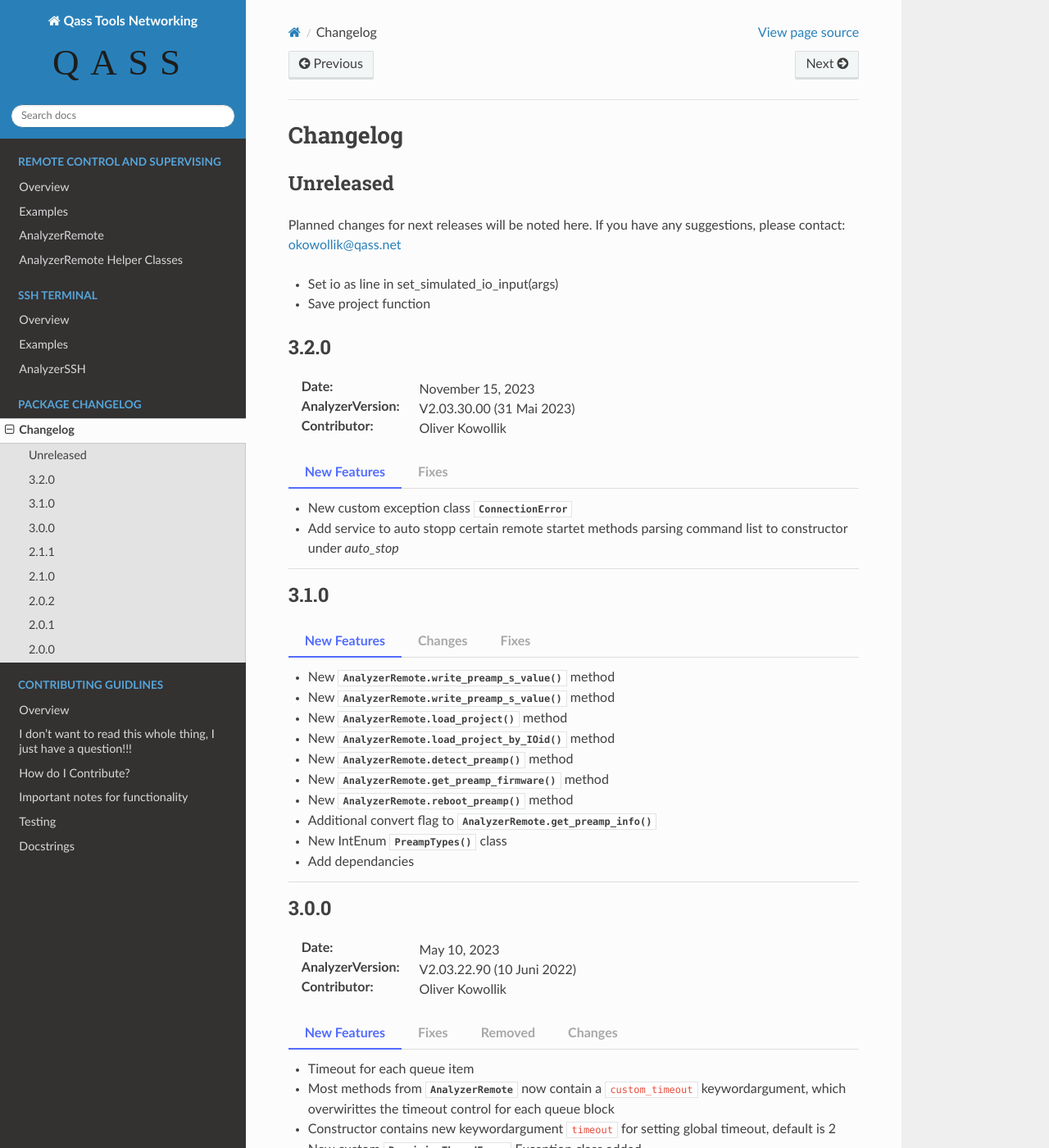
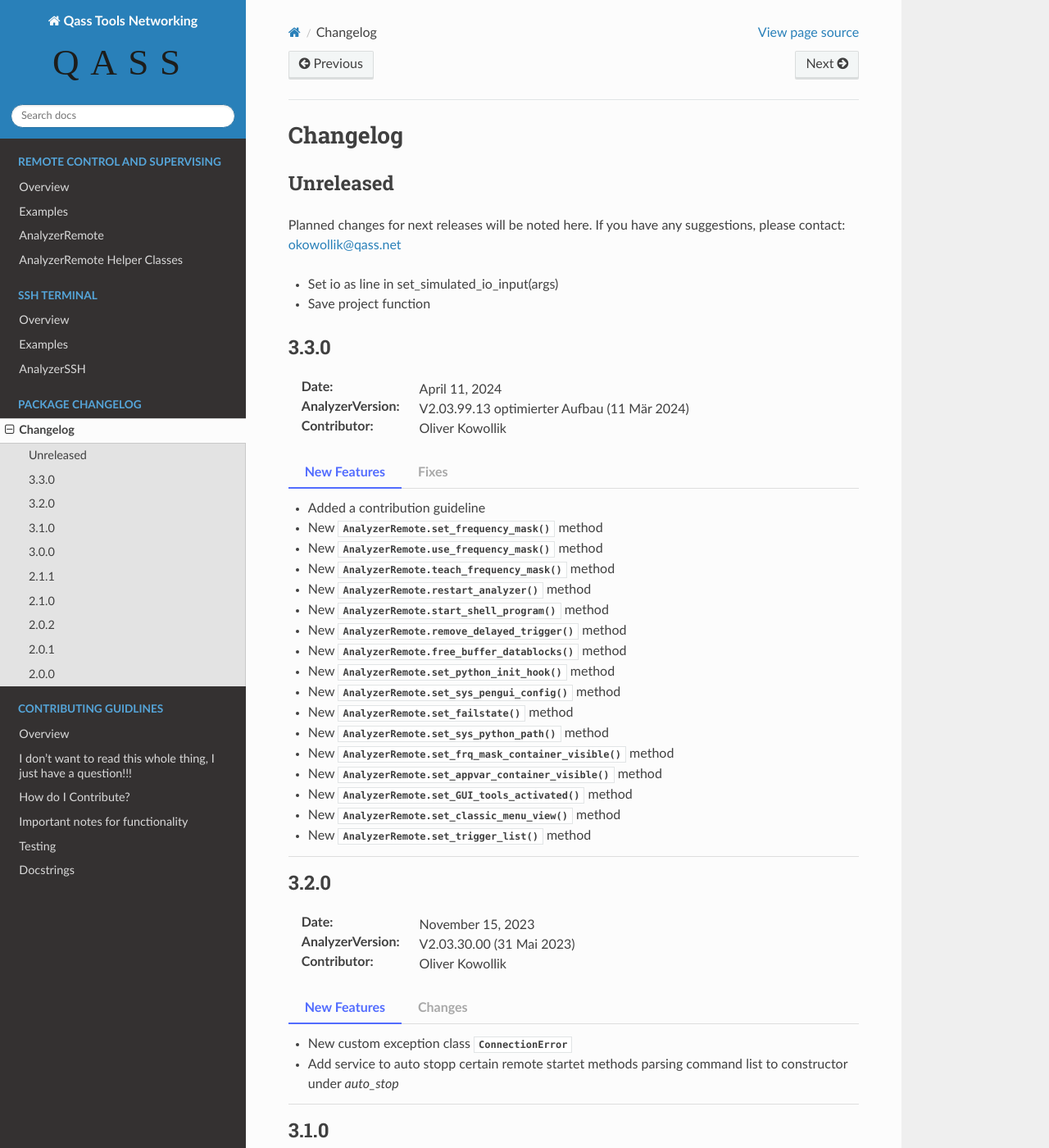
Before and after one commit to QASS/qass-tools-networking, a Sphinx documentation site: the page built from docs/source/changelog.rst, in a window 1280 px wide and 1400 px high. Shown: the whole window at 82% size. Built offline with Sphinx 7.4.7 and the Read the Docs theme 2.0.0, drawn with Linux system fonts in a browser that asks for light colours.

Commit message:
update chnagelog

```diff
--- a/docs/source/changelog.rst
+++ b/docs/source/changelog.rst
@@ -10,6 +10,43 @@
 
 - Set io as line in set_simulated_io_input(args)
 - Save project function
+
+3.3.0
+=====
+:Date: April 11, 2024
+
+:AnalyzerVersion: V2.03.99.13 optimierter Aufbau (11 Mär 2024)
+
+:Contributor: Oliver Kowollik
+
+.. tab-set::
+  .. tab-item:: New Features
+
+    - Added a contribution guideline
+    - New :mod:`AnalyzerRemote.set_frequency_mask()` method
+    - New :mod:`AnalyzerRemote.use_frequency_mask()` method
+    - New :mod:`AnalyzerRemote.teach_frequency_mask()` method
+    - New :mod:`AnalyzerRemote.restart_analyzer()` method
+    - New :mod:`AnalyzerRemote.start_shell_program()` method
+    - New :mod:`AnalyzerRemote.remove_delayed_trigger()` method
+    - New :mod:`AnalyzerRemote.free_buffer_datablocks()` method
+    - New :mod:`AnalyzerRemote.set_python_init_hook()` method
+    - New :mod:`AnalyzerRemote.set_sys_pengui_config()` method
+    - New :mod:`AnalyzerRemote.set_failstate()` method
+    - New :mod:`AnalyzerRemote.set_sys_python_path()` method
+    - New :mod:`AnalyzerRemote.set_frq_mask_container_visible()` method
+    - New :mod:`AnalyzerRemote.set_appvar_container_visible()` method
+    - New :mod:`AnalyzerRemote.set_GUI_tools_activated()` method
+    - New :mod:`AnalyzerRemote.set_classic_menu_view()` method
+    - New :mod:`AnalyzerRemote.set_trigger_list()` method
+
+
+  .. tab-item:: Fixes
+
+    - Paths are now supported to contain whitespaces
+    - Fix :mod:`AnalyzerRemote.set_process_comment` method. A process number is now needed as first arguemnt.
+
+
 
 3.2.0
 =====
@@ -25,10 +62,9 @@
     - New custom exception class :class:`ConnectionError`
     - Add service to auto stopp certain remote startet methods parsing command list to constructor under `auto_stop`
 
-  .. tab-item:: Fixes
+  .. tab-item:: Changes
 
-    - Errorhandling is now optimized for more clearity
-    - Fix :mod:`AnalyzerRemote.set_process_comment` method. A process number is now needed as first arguemnt.
+    - Extend :mod:`AnalyzerRemote.reset_failstate` method by keywords to set application idle and clear notifcation pop-ups
 
 3.1.0
 ======
```
